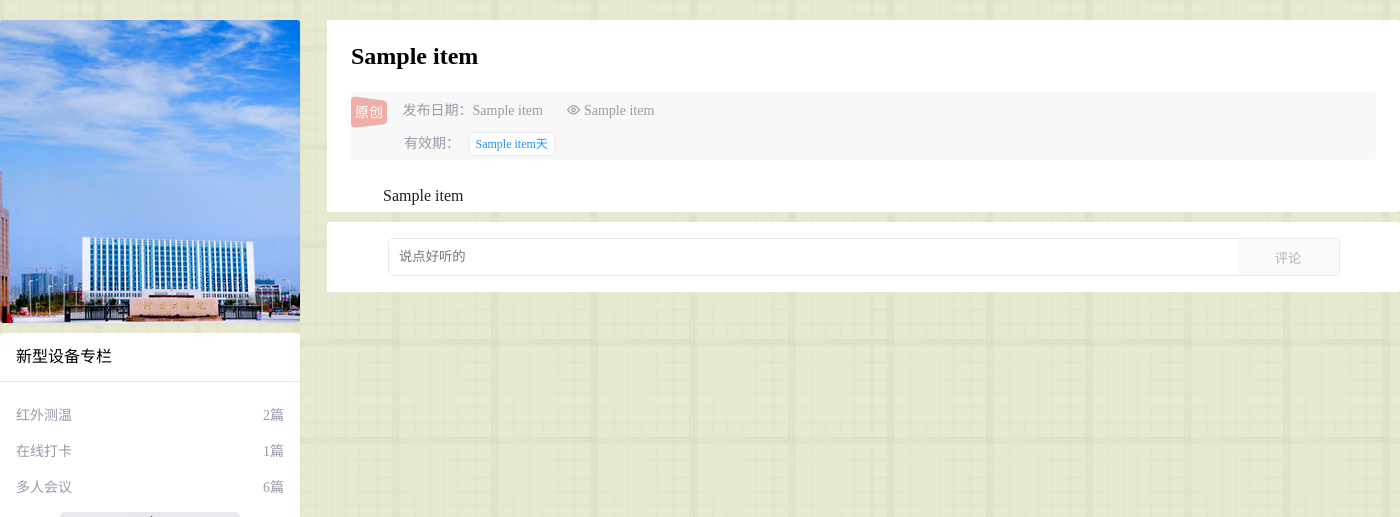
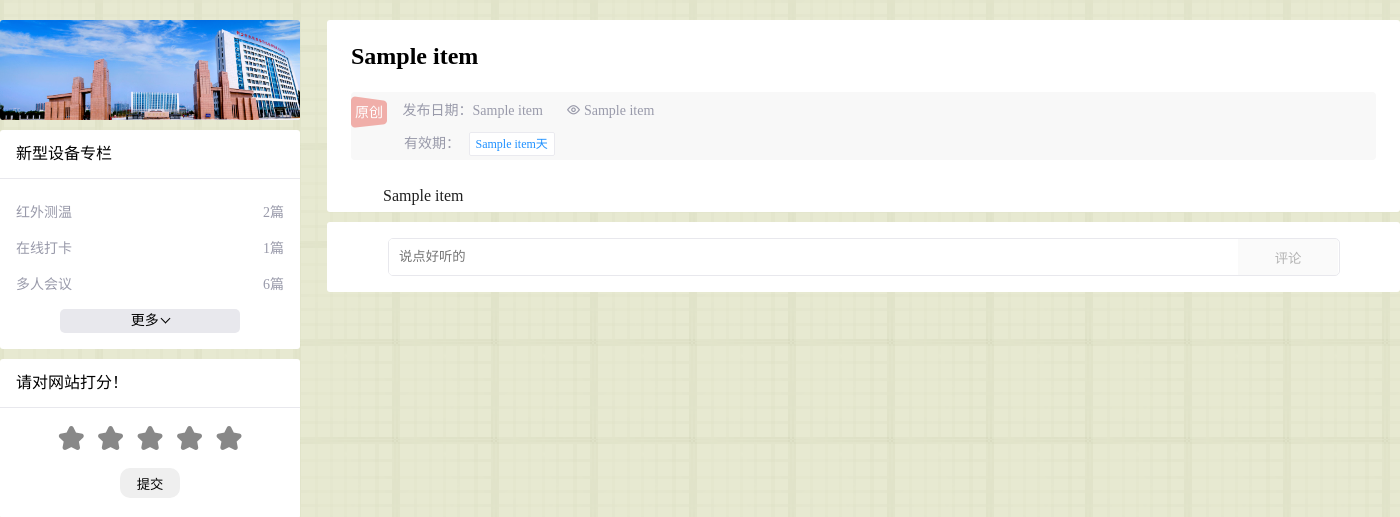
Before and after one commit to AYO-YO/BidOL, a Flask app: template templates/content.html in a window 1400 px wide. Shown: the part 50-567 px from the top of the page. Run offline with Flask 2, Linux system fonts and the light colour scheme; the template is opened without the code that fills it: most values are stand-ins (such as "Sample title", 1, 10 or a date in 2020).

Commit message:
大哥过目

```diff
--- a/templates/content.html
+++ b/templates/content.html
@@ -48,7 +48,7 @@
     <div class="fl" style="width: 300px;">
         <div class="bg_model" style="display: flex; flex-direction: column;align-items: center;">
             {#TODO: 图片显示异常#}
-            <img src="{{ url_for('static',filename='img/ad.png') }}" alt="">
+            <img src="{{ url_for('static',filename='img/ad.png') }}" style="width:300px;height:100px;">
         </div>
         <!--专栏，详注见index.html-->
         <div class="bg_model">
@@ -128,7 +128,7 @@
                 <div class="head_content">
                     <img alt="公示" src="{{ url_for('static',filename='img/original.png') }}"
                          style="width: 36px;height: 32px;margin-right: 12px;line-height: 32px;vertical-align: middle;"
-                         title="该文章是作者辛苦写的">
+                         >
                     <span class="span_content">发布日期：{{ content[3] }}</span>
                     <span class="span_content"><span class="iconfont icon-eye"></span> {{ content[5] }} </span>
                 </div>
```
Also changed, not shown: static/img/pic1.png (deleted), static/img/pic2.png (deleted), 1 other file.
